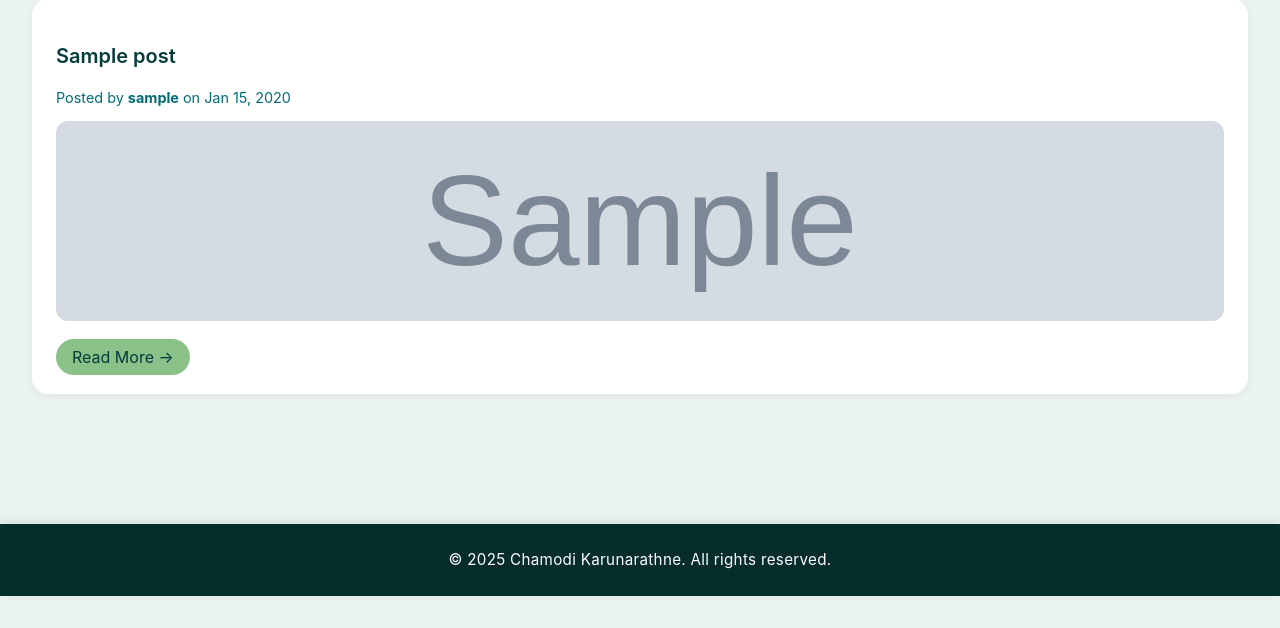
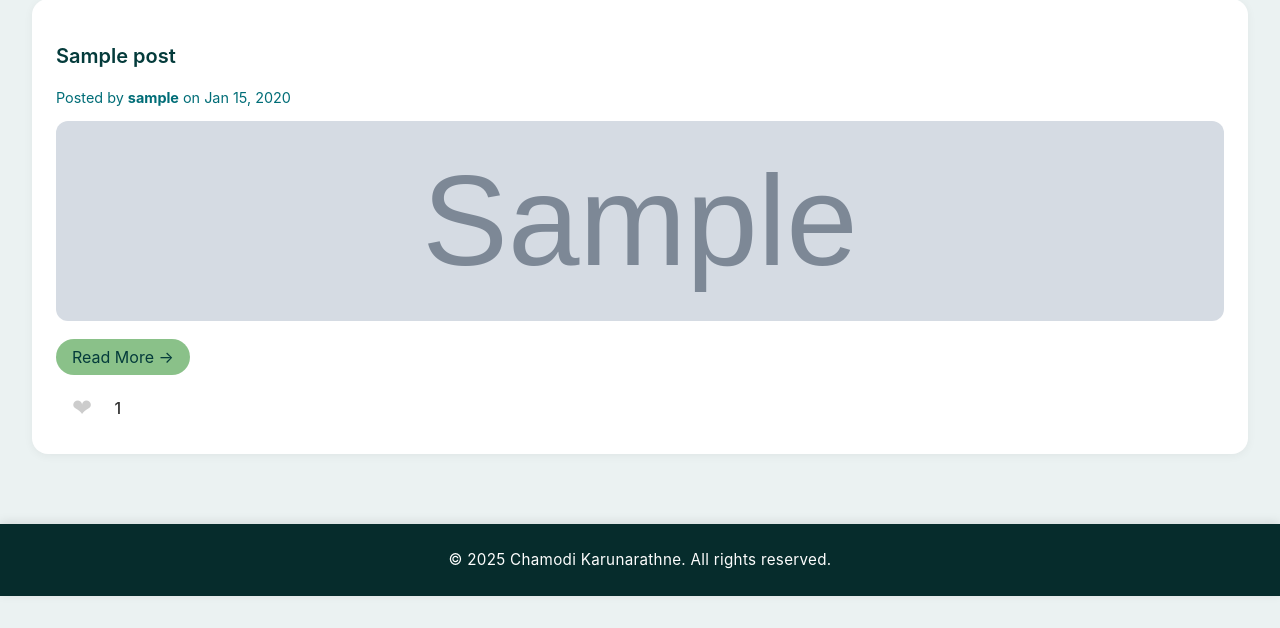
Before and after one commit to Chamodi-Karunarathne/php_blog_project, a PHP site: page / in a window 1280 px wide. Shown: the part 172-800 px from the top of the page. Run offline with PHP 8.4, Linux system fonts and the light colour scheme; tables that the repository leaves empty or names only in its code hold one stand-in row (values such as "Sample post"); grey boxes marked "Sample" are stand-in pictures; some libraries are stand-ins or nearby versions.

Commit message:
Implement like button functionality with AJAX support for posts

```diff
--- a/assets/style.css
+++ b/assets/style.css
@@ -376,3 +376,34 @@ button:hover, .btn:hover {
   border-radius: 8px;
   display: inline-block;
 }
+
+/* ---------- Like buttion ---------- */
+
+.like-section {
+  display: flex;
+  align-items: center;
+  gap: 0.4rem;
+  margin-top: 1rem;
+}
+
+.like-btn {
+  background: none;
+  border: none;
+  cursor: pointer;
+  font-size: 1.5rem;
+}
+
+.heart {
+  color: #ccc;
+  transition: color 0.2s ease, transform 0.2s ease;
+}
+
+.heart.liked {
+  color: #e63946;
+  transform: scale(1.2);
+}
+
+.like-count {
+  font-weight: 500;
+  color: #333;
+}
--- /dev/null
+++ b/components/like_button.php
@@ -0,0 +1,28 @@
+<?php
+// $post_id must be defined before including this file
+include_once __DIR__ . '/../config.php';
+
+// Count likes for this post
+$countQuery = $conn->prepare("SELECT COUNT(*) AS total FROM likes WHERE post_id = ?");
+$countQuery->bind_param("i", $post_id);
+$countQuery->execute();
+$count = $countQuery->get_result()->fetch_assoc()['total'] ?? 0;
+
+// Check if user already liked
+$liked = false;
+if (isset($_SESSION["user_id"])) {
+    $user_id = $_SESSION["user_id"];
+    $check = $conn->prepare("SELECT id FROM likes WHERE user_id = ? AND post_id = ?");
+    $check->bind_param("ii", $user_id, $post_id);
+    $check->execute();
+    $check->store_result();
+    $liked = $check->num_rows > 0;
+}
+?>
+
+<div class="like-section" data-post-id="<?php echo $post_id; ?>">
+  <button class="like-btn">
+    <span class="heart <?php echo $liked ? 'liked' : ''; ?>">&#x2764;</span>
+  </button>
+  <span class="like-count"><?php echo $count; ?></span>
+</div>
--- a/index.php
+++ b/index.php
@@ -45,6 +45,9 @@ $isLoggedIn = isset($_SESSION["user_id"]);
         <a href="<?php echo $isLoggedIn ? 'pages/view_post.php?id=' . $row['id'] : 'pages/login.php'; ?>" class="btn">
             Read More →
         </a>
+        <!-- Like Button Component -->
+        <?php $post_id = $row['id']; include 'components/like_button.php'; ?>
+
     </div>
 <?php endwhile; ?>
 </div>
@@ -61,6 +64,33 @@ $isLoggedIn = isset($_SESSION["user_id"]);
       div.innerHTML = html;
   });
 </script>
+
+<script>
+document.querySelectorAll('.like-btn').forEach(btn => {
+  btn.addEventListener('click', function() {
+    const section = this.closest('.like-section');
+    const postId = section.dataset.postId;
+    const heart = section.querySelector('.heart');
+    const countSpan = section.querySelector('.like-count');
+
+    fetch('pages/like_post.php', {
+      method: 'POST',
+      headers: { 'Content-Type': 'application/x-www-form-urlencoded' },
+      body: 'post_id=' + postId
+    })
+    .then(res => res.json())
+    .then(data => {
+      if (data.success) {
+        heart.classList.toggle('liked', data.liked);
+        countSpan.textContent = data.total_likes;
+      } else {
+        alert(data.message);
+      }
+    });
+  });
+});
+</script>
+
 <?php include 'components/footer.php'; ?>
 
 </body>
--- a/pages/view_post.php
+++ b/pages/view_post.php
@@ -48,6 +48,8 @@ if (!$post) {
     <div class="markdown-content"
          data-content="<?php echo htmlspecialchars($post['content'], ENT_QUOTES); ?>">
     </div>
+    <!-- Like Button Component -->
+        <?php $post_id = $post['id']; include '../components/like_button.php'; ?>
 </div>
 </main>
 <script src="https://cdn.jsdelivr.net/npm/showdown/dist/showdown.min.js"></script>
```
Also changed, not shown: pages/like_posts.php (added, +33 -0 lines).
